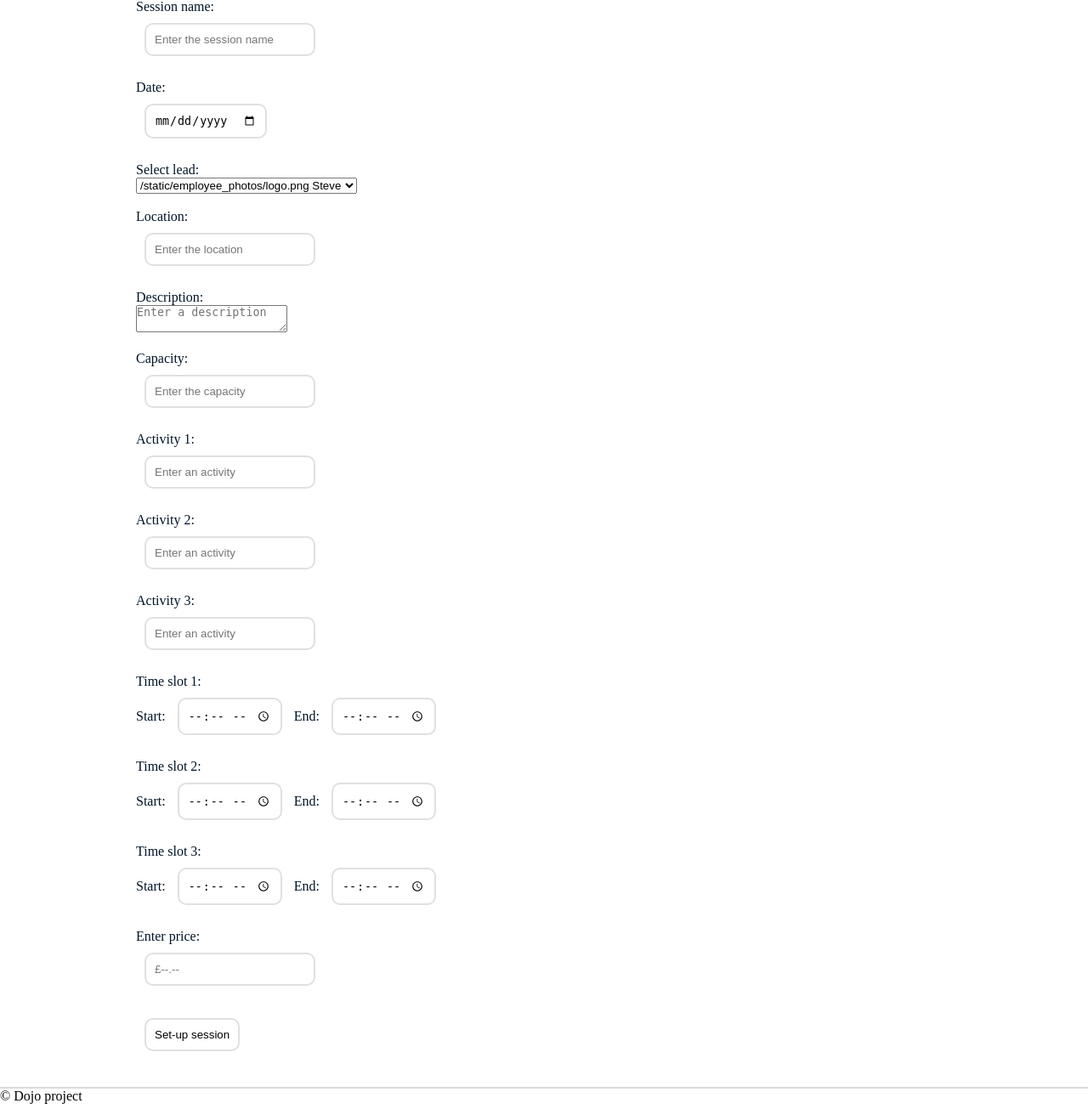
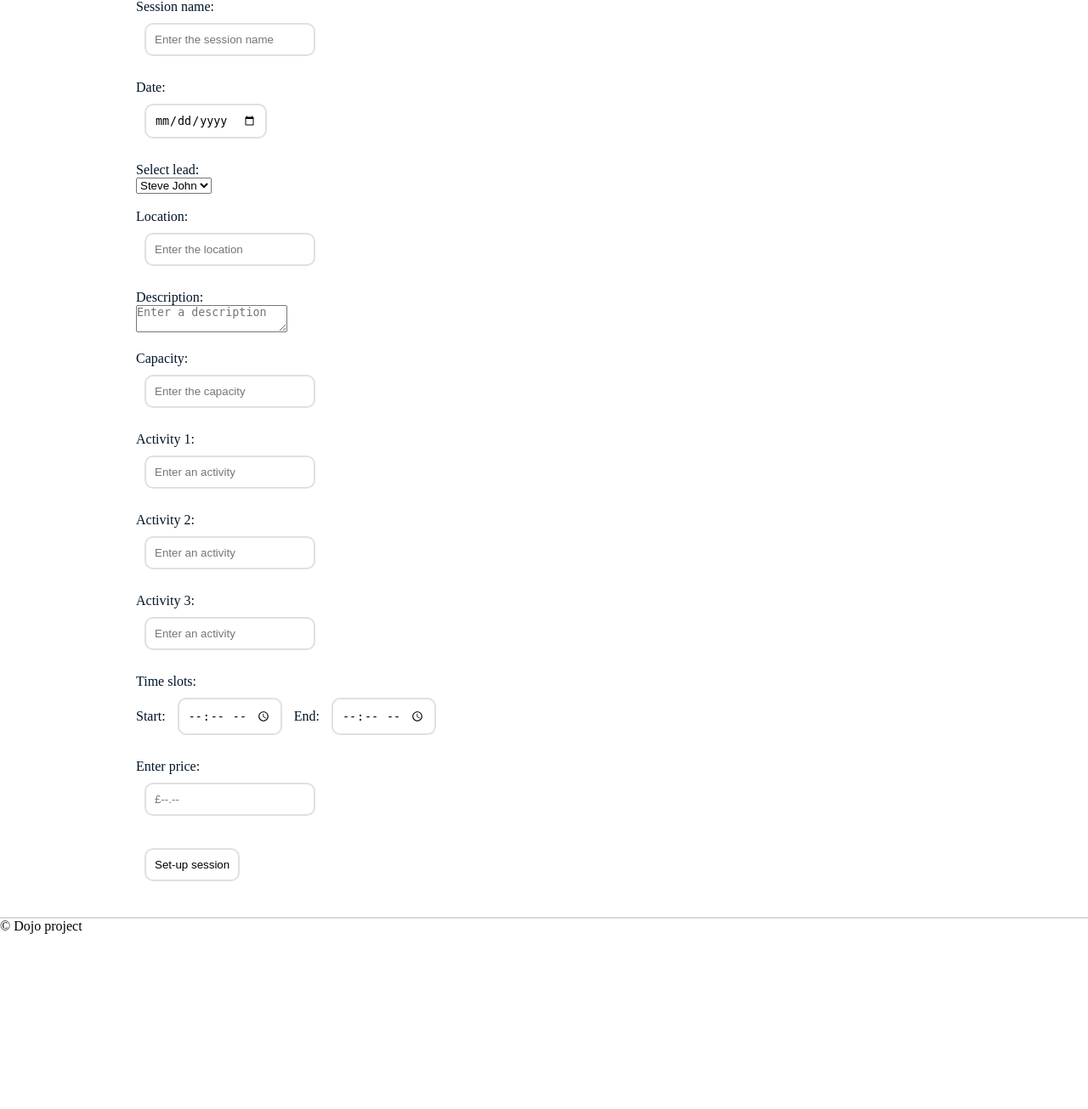
Before and after one commit to theHappyMonke/Dojo-project-prototype, a Flask app: page /sessions/setup in a window 1280 px wide. Shown: the part 208-1513 px from the top of the page at 85% size. Run offline with Flask 3, Linux system fonts and the light colour scheme; data comes from the database, SQL or seed files in the repository.

Commit message:
Trying to get the booking system to work, also fixed an error on the session setup page

```diff
--- a/main.py
+++ b/main.py
@@ -133,7 +133,7 @@ def sessions():
 @app.route('/sessions/setup', methods=['GET', 'POST'])
 def setup():
     if request.method == 'POST':
-        query = """
+        query_for_session = """
             INSERT INTO session (name, description, price, date, location, spaces_taken, capacity, lead_id, organiser_id)
             VALUES (?, ?, ?, ?, ?, ?, ?, ?, ?)
             """
@@ -142,9 +142,7 @@ def setup():
         date = request.form['date']
         lead_id = int(request.form['lead_id'])
         location = request.form['location']
-        activity_1 = request.form['activity_1']
-        activity_2 = request.form['activity_2']
-        activity_3 = request.form['activity_3']
+        activity = request.form['activity']
         timeslot_start = request.form['timeslot_start']
         timeslot_end = request.form['timeslot_end']
         price = "£" + request.form['price']
@@ -154,7 +152,7 @@ def setup():
 
         try:
             cursor = connection.cursor()
-            cursor.execute(query, (name, description, price, date, location, spaces_taken, capacity, activity_1, activity_2, activity_3, timeslot_1, timeslot_2, timeslot_3, lead_id, organiser_id))
+            cursor.execute(query_for_session, (name, description, price, date, location, spaces_taken, capacity, lead_id, organiser_id))
             connection.commit()
         except sqlite3.Error as error:
             print("Database error:", error)
--- a/queries.sql
+++ b/queries.sql
@@ -10,4 +10,6 @@ INSERT INTO organiser VALUES (NULL, '/static/employee_photos/logo.png', 'John',
 INSERT INTO lead VALUES (NULL, '/static/employee_photos/logo.png', 'Steve', 'John', 'sj@example.com', 'pass', 'This is a quote about me');
 INSERT INTO lead VALUES (NULL, '/static/employee_photos/logo.png', 'Albert', 'Stef', 'AS@example.com', 'pass', 'This is a quote about me');
 INSERT INTO activity VALUES (NULL, 1, 'Activity 1');
+INSERT INTO activity VALUES (NULL, 1, 'Activity 2');
+INSERT INTO activity VALUES (NULL, 1, 'Activity 3');
 INSERT INTO timeslot VALUES (NULL, 1, '00:00', '12:00');
--- a/templates/setup-session.html
+++ b/templates/setup-session.html
@@ -24,7 +24,7 @@
 
             <select name="lead_id">
             {% for lead in leads %}
-                <option value="{{ lead[0] }}">{{ lead[1] + " " + lead[2] }}</option>
+                <option value="{{ lead[0] }}">{{ lead[2] + " " + lead[3] }}</option>
             {% endfor %}
             </select><br><br>
 
@@ -53,31 +53,13 @@
             <input type="text" id="activity_3" name="activity_3" placeholder="Enter an activity" required><br><br>
 
 
-            <label for="timeslot_1">Time slot 1:</label><br>
+            <label for="timeslot_start">Time slots:</label><br>
 
-            <label for="timeslot_1-1">Start:</label>
-            <input type="time" id="timeslot_1-1" name="timeslot_1-1" required>
+            <label for="timeslot_start">Start:</label>
+            <input type="time" id="timeslot_start" name="timeslot_start" required>
 
-            <label for="timeslot_1-2">End:</label>
-            <input type="time" id="timeslot_1-2" name="timeslot_1-2" required><br><br>
-
-
-            <label for="timeslot_2">Time slot 2:</label><br>
-
-            <label for="timeslot_2-1">Start:</label>
-            <input type="time" id="timeslot_2-1" name="timeslot_2-1" required>
-
-            <label for="timeslot_2-2">End:</label>
-            <input type="time" id="timeslot_2-2" name="timeslot_2-2" required><br><br>
-
-
-            <label for="timeslot_3">Time slot 3:</label><br>
-
-            <label for="timeslot_3-1">Start:</label>
-            <input type="time" id="timeslot_3-1" name="timeslot_3-1" required>
-
-            <label for="timeslot_3-2">End:</label>
-            <input type="time" id="timeslot_3-2" name="timeslot_3-2" required><br><br>
+            <label for="timeslot_end">End:</label>
+            <input type="time" id="timeslot_end" name="timeslot_end" required><br><br>
 
 
             <label for="price">Enter price:</label><br>
```
Also changed, not shown: dojobase.db.
